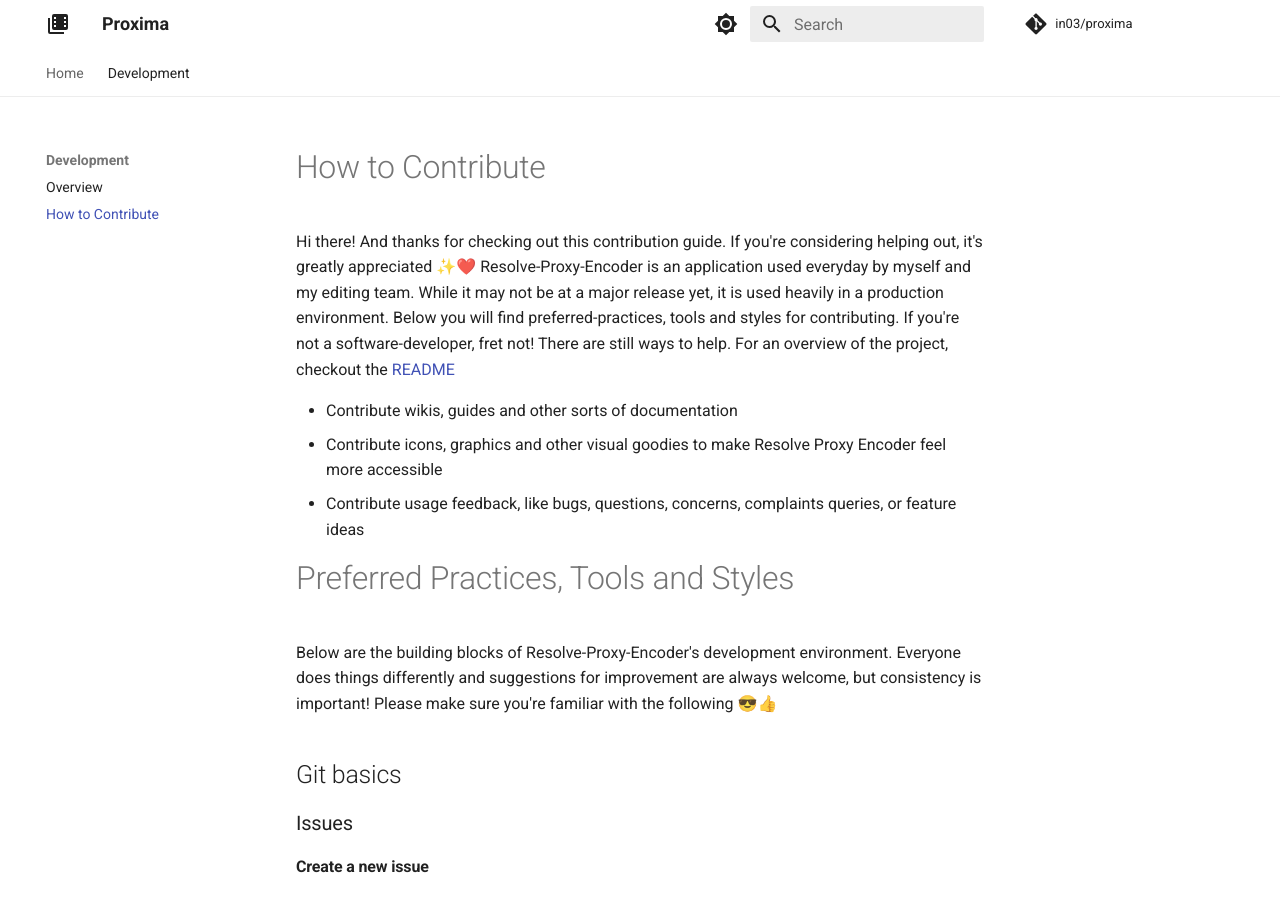
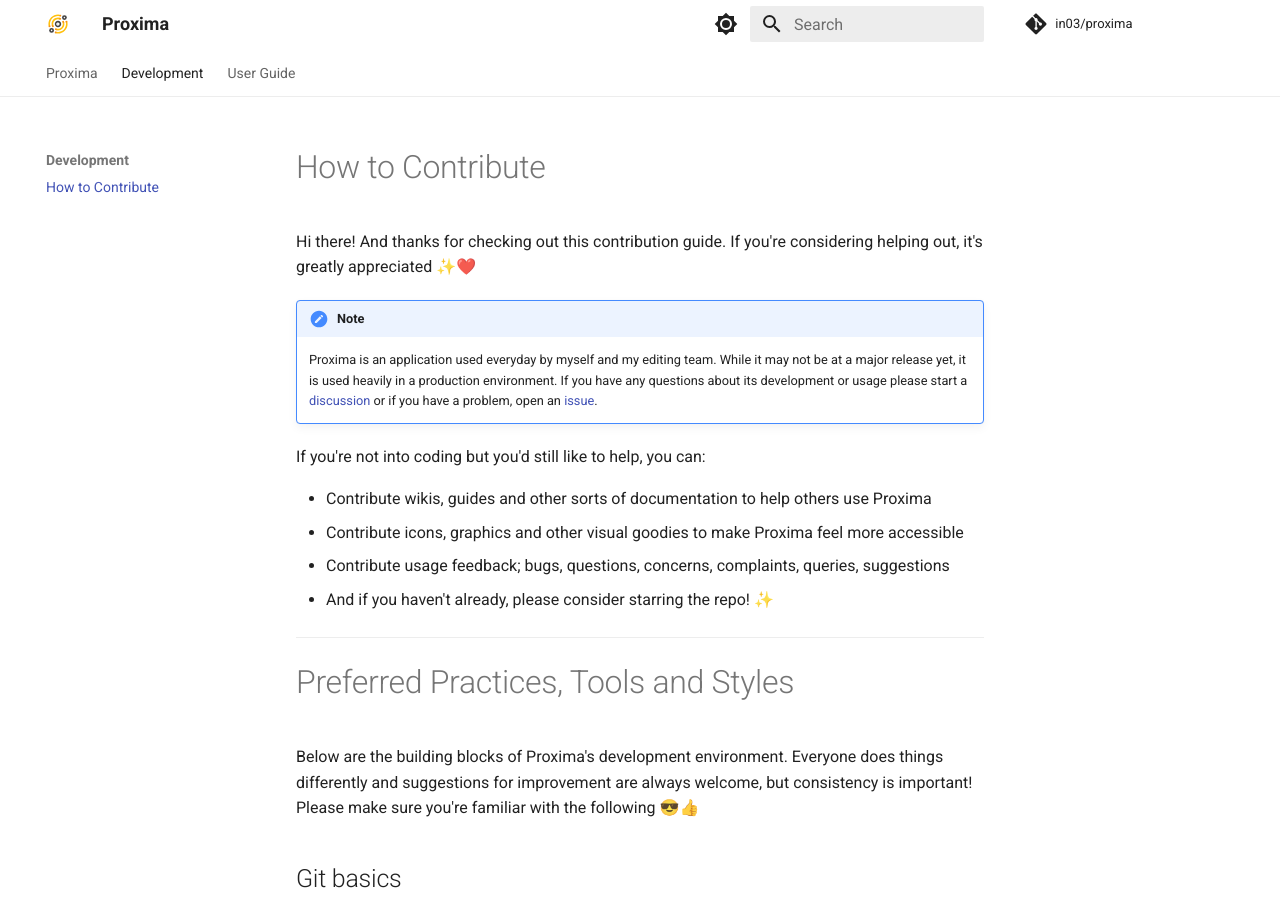
Before and after one commit to in03/proxima, an MkDocs documentation site: the page built from docs/Development/contributing.md, in a window 1280 px wide and 900 px high. Built offline with MkDocs 1.6.1 and Material for MkDocs 9.7.7, drawn with Linux system fonts in a browser that asks for light colours; comment, search, counter and statistics services are not loaded; the version menu is left out; some of the changed text lies outside the part shown.

Commit message:
docs: Improve landing page

```diff
--- a/docs/Development/contributing.md
+++ b/docs/Development/contributing.md
@@ -1,22 +1,31 @@
 # How to Contribute
-Hi there! And thanks for checking out this contribution guide. If you're considering helping out, it's greatly appreciated ✨❤️ Resolve-Proxy-Encoder is an application used everyday by myself and my editing team. While it may not be at a major release yet, it is used heavily in a production environment. Below you will find preferred-practices, tools and styles for contributing. If you're not a software-developer, fret not! There are still ways to help. For an overview of the project, checkout the [README](https://github.com/in03/Resolve-Proxy-Encoder/blob/main/README.md)
+Hi there! And thanks for checking out this contribution guide. If you're considering helping out, it's greatly appreciated ✨❤️
 
-- Contribute wikis, guides and other sorts of documentation
-- Contribute icons, graphics and other visual goodies to make Resolve Proxy Encoder feel more accessible
-- Contribute usage feedback, like bugs, questions, concerns, complaints queries, or feature ideas
+!!! Note
+    Proxima is an application used everyday by myself and my editing team. While it may not be at a major release yet, it is used heavily in a production environment.
+    If you have any questions about its development or usage please start a [discussion](https://github.com/in03/proxima/discussions/categories/q-a) or if you have a problem, open an [issue](https://github.com/in03/proxima/issues).
+
+If you're not into coding but you'd still like to help, you can:
+
+- Contribute wikis, guides and other sorts of documentation to help others use Proxima
+- Contribute icons, graphics and other visual goodies to make Proxima feel more accessible
+- Contribute usage feedback; bugs, questions, concerns, complaints, queries, suggestions
+- And if you haven't already, please consider starring the repo! ✨
+
+---
 
 # Preferred Practices, Tools and Styles
-Below are the building blocks of Resolve-Proxy-Encoder's development environment. Everyone does things differently and suggestions for improvement are always welcome, but consistency is important! Please make sure you're familiar with the following 😎👍
+Below are the building blocks of Proxima's development environment. Everyone does things differently and suggestions for improvement are always welcome, but consistency is important! Please make sure you're familiar with the following 😎👍
 
 ## Git basics
 
 ### Issues
 
 #### Create a new issue
-If you spot a problem, [search if an issue already exists](https://docs.github.com/en/github/searching-for-information-on-github/searching-on-github/searching-issues-and-pull-requests#search-by-the-title-body-or-comments). If a related issue doesn't exist, you can open a new issue using a relevant [issue form](https://github.com/in03/resolve-Proxy-Encoder/issues/new/choose).
+If you spot a problem, [search if an issue already exists](https://docs.github.com/en/github/searching-for-information-on-github/searching-on-github/searching-issues-and-pull-requests#search-by-the-title-body-or-comments). If a related issue doesn't exist, you can open a new issue using a relevant [issue form](https://github.com/in03/Proxima/issues/new/choose).
 
 #### Solve an issue
-Scan through our [existing issues](https://github.com/in03/resolve-Proxy-Encoder/issues) to find one that interests you. You can narrow down the search using `labels` as filters. See [Labels](/contributing/how-to-use-labels.md) for more information. As a general rule, we don’t assign issues to anyone. If you find an issue to work on, you are welcome to open a PR with a fix.
+Scan through our [existing issues](https://github.com/in03/Proxima/issues) to find one that interests you. You can narrow down the search using `labels` as filters. See [Labels](/contributing/how-to-use-labels.md) for more information. As a general rule, we don’t assign issues to anyone. If you find an issue to work on, you are welcome to open a PR with a fix.
 
 ### Make Changes
 To make changes you'll have to clone the repo and set up the dev environment, to do so you'll need the following tools:
@@ -45,7 +54,7 @@
 
 ## Poetry
 Poetry manages dependency resolution, build/packaging/deployment and development virtual environment.
-To develop Resolve-Proxy-Encoder you will need poetry installed. Follow instructions for installation here:
+To develop Proxima you will need poetry installed. Follow instructions for installation here:
 https://python-poetry.org/
 
 ## Conventional Commits
@@ -66,7 +75,7 @@
 
 
 ## Semantic Versioning
-As mentioned in the **Conventional Commits** section, semantic versioning is planned to be employed on app releases. A GitHub app, 'Semantic-prs' is used to ensure at least pull-requests use conventional commit style so versioning can be reliably automated. As development is still early, major functionality is still being fleshed out and major backwards incompatible changes are likely for the time being. The official version remains at 0.1.0 for now with git commit hashes being used for meaningful version-tracking and constrains for the time being. After the first major release, Resolve-Proxy-Encoder will follow semantic versioning.
+As mentioned in the **Conventional Commits** section, semantic versioning is planned to be employed on app releases. A GitHub app, 'Semantic-prs' is used to ensure at least pull-requests use conventional commit style so versioning can be reliably automated. As development is still early, major functionality is still being fleshed out and major backwards incompatible changes are likely for the time being. The official version remains at 0.1.0 for now with git commit hashes being used for meaningful version-tracking and constrains for the time being. After the first major release, Proxima will follow semantic versioning.
 
 ## Pre-commit Hooks
 Pre-commit hooks are recommended, but are opt-in, since individual developers must set them up. They're installed with the other Poetry development dependencies, but must be set up manually with `pre-commit install`. From then on, any commit will run through a series of local checks. If fixes are automatically applied, simply stage changes and commit again. Pre-commit checks are defined in `.pre-commit-config.yaml`
--- a/mkdocs.yml
+++ b/mkdocs.yml
@@ -4,8 +4,9 @@
 
 theme:
   name: material
+  logo: images/proxima_icon.svg
+  favicon: images/proxima_icon.svg
   icon:
-    logo: material/filmstrip-box-multiple
     repo: fontawesome/brands/git-alt
 
   custom_dir: docs/overrides
@@ -38,9 +39,9 @@
   plugins:
   - tags
   - search
+  - termynal
   - git-revision-date-localized:
       enable_creation_date: true
-
 
 extra:
   version:
@@ -52,3 +53,8 @@
     - icon: fontawesome/brands/linkedin
       link: https://au.linkedin.com/in/caleb-trevatt-16217b102
 copyright: Copyright &copy; 2019 - 2022 Caleb Trevatt
+
+markdown_extensions:
+  - admonition
+  - codehilite
+  - pymdownx.superfences
--- a/pyproject.toml
+++ b/pyproject.toml
@@ -24,6 +24,7 @@
 yaspin = "^2.1.0"
 cryptohash = "^1.0.5"
 shortuuid = "^1.0.9"
+termynal = "^0.2.0"
 
 [tool.poetry.dev-dependencies]
 mkdocs-material = "^7.3.6"
@@ -35,6 +36,7 @@
 [tool.poetry.group.dev.dependencies]
 mkdocs-git-revision-date-localized-plugin = "^1.1.0"
 mike = "^1.1.2"
+termynal = "^0.2.0"
 
 [tool.semantic_release]
 version_variable = [
```
Also changed, not shown: docs/Development/Overview.md (deleted, +0 -6 lines), docs/User Guide/Getting Started.md (added, +115 -0 lines), docs/index.md (+80 -6 lines), docs/User Guide/Installation.md (added), docs/images/proxima_banner.png (added), docs/images/proxima_banner_vector.svg (added), docs/images/proxima_icon.svg (added), docs/images/rprox_all_linked-min.gif (deleted), docs/images/rprox_queue_jobs-min.gif (deleted), docs/images/rprox_update_check-min.gif (deleted), docs/images/rprox_worker-min.gif (deleted), 3 other files.
